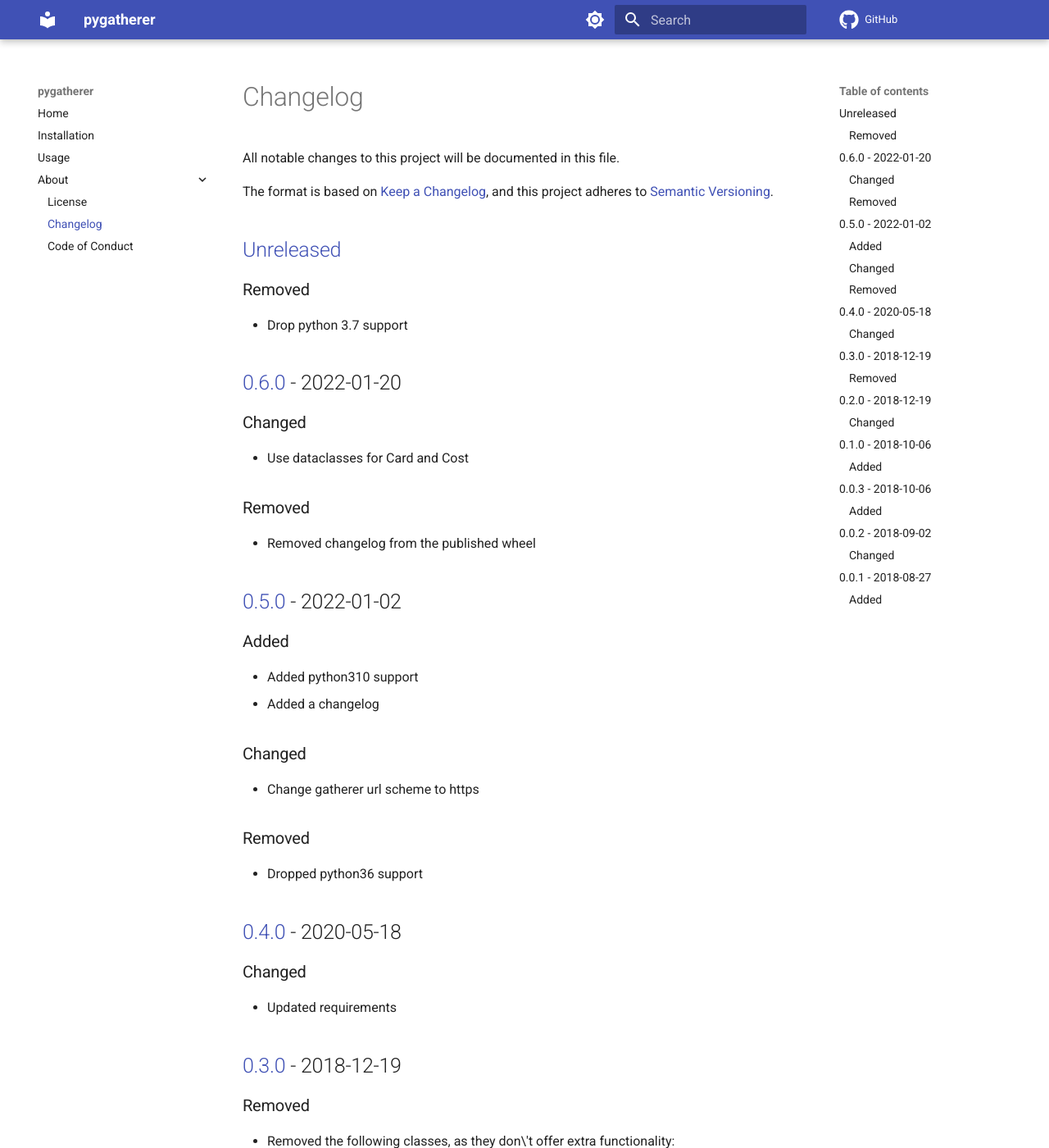
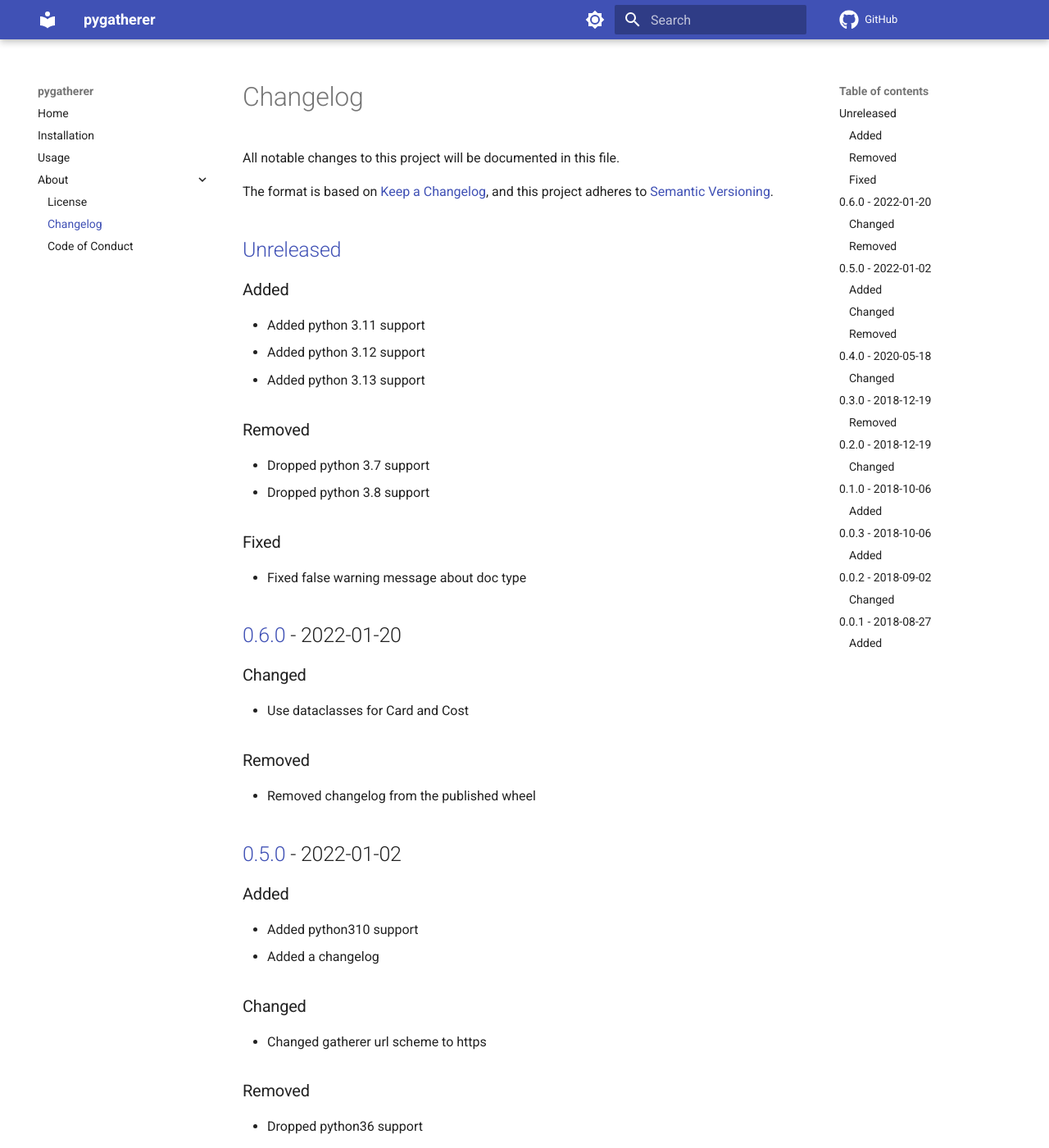
Before and after one commit to spapanik/pygatherer, an MkDocs documentation site: the page built from docs/CHANGELOG.md, in a window 1280 px wide and 1400 px high. Shown: the whole window at 82% size. Built offline with MkDocs 1.6.1 and Material for MkDocs 9.7.7, drawn with Linux system fonts in a browser that asks for light colours; comment, search, counter and statistics services are not loaded.

Commit message:
📚 Fix CHANGELOG

```diff
--- a/docs/CHANGELOG.md
+++ b/docs/CHANGELOG.md
@@ -6,9 +6,20 @@ The format is based on [Keep a Changelog], and this project adheres to [Semantic
 
 ## [Unreleased]
 
+### Added
+
+-   Added python 3.11 support
+-   Added python 3.12 support
+-   Added python 3.13 support
+
 ### Removed
 
--   Drop python 3.7 support
+-   Dropped python 3.7 support
+-   Dropped python 3.8 support
+
+### Fixed
+
+-   Fixed false warning message about doc type
 
 ## [0.6.0] - 2022-01-20
 
@@ -29,7 +40,7 @@ The format is based on [Keep a Changelog], and this project adheres to [Semantic
 
 ### Changed
 
--   Change gatherer url scheme to https
+-   Changed gatherer url scheme to https
 
 ### Removed
 
```
